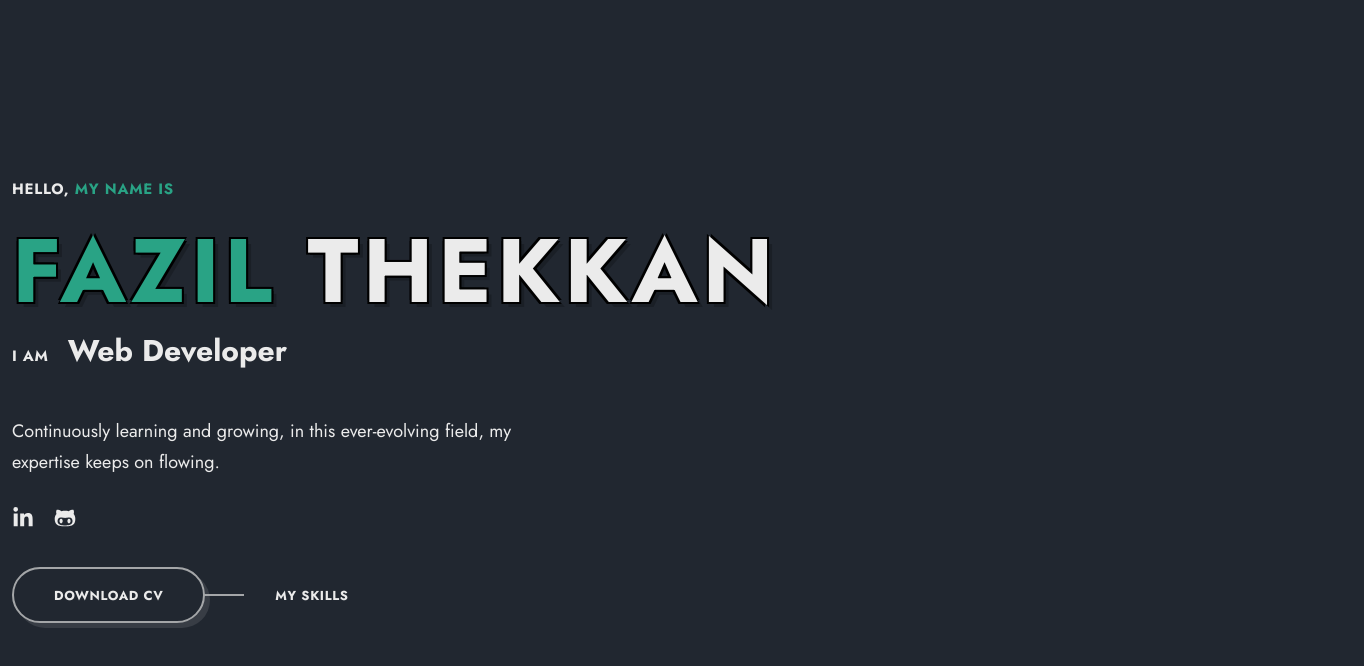
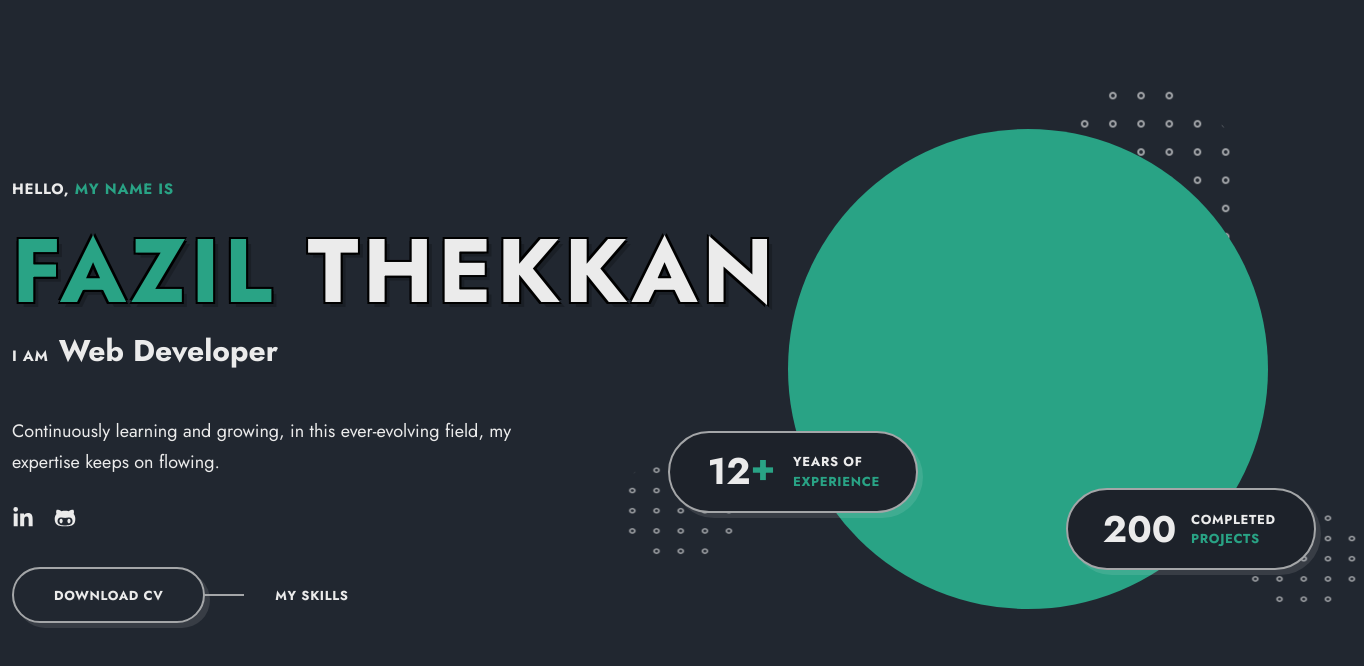
Before and after one commit to fazilcodes/portfolio, a React (Vite) app: page / in a window 1280 px wide. Shown: the top 666 px of the page, 1364 px wide, since content can reach past the window. Built offline with nearby package versions, Linux system fonts and the light colour scheme.

Commit message:
Homepage Done

```diff
--- a/src/App.css
+++ b/src/App.css
@@ -149,3 +149,9 @@ img {
     filter: blur(0);
     opacity: 1;
 }
+
+.shape {
+    position: absolute;
+    filter: invert(1);
+    opacity: 0.6;
+}
--- a/src/pages/home/Home.jsx
+++ b/src/pages/home/Home.jsx
@@ -23,8 +23,36 @@ const Home = () => {
         </h1>
 
         <p className="home_job">
-          <span className="text-cs">I Am</span><b> Web Developer</b>
+          <span className="text-cs">I Am</span><b>Web Developer</b>
         </p>
+
+        <div className="home_img-wrapper">
+          <div className="home_banner">
+            <img src="" alt="" className='home_profile'/>
+          </div>
+
+          <p className="home_data home_data-one">
+            <span className='text-lg'>
+              12<b>+</b>
+            </span>
+            <span className='text-sm text-cs'>
+              Years of <span>Experience</span>
+            </span>
+          </p>
+
+          <p className="home_data home_data-two">
+            <span className='text-lg'>
+              200
+            </span>
+            <span className='text-sm text-cs'>
+              Completed <span>Projects</span>
+            </span>
+          </p>
+
+          <img src={shapeOne} alt="" className="shape shape_1" />
+          <img src={shapeTwo} alt="" className="shape shape_2" />
+          <img src={shapeTwo} alt="" className="shape shape_3" />
+        </div>
 
         <p className="home_text">
         Continuously learning and growing,
--- a/src/pages/home/home.css
+++ b/src/pages/home/home.css
@@ -1,5 +1,5 @@
 .home {
-    background-color: var(--first-gradient);
+    background-image: var(--first-gradient);
     min-height: 100vh;
     display: grid;
     align-items: center;
@@ -7,6 +7,7 @@
 
 .home_container {
     width: 100%;
+    position: relative;
 }
 
 .home_subtitle,
@@ -17,6 +18,7 @@
 .home_subtitle,
 .home_job span{
     font-size: var(--small-font-size);
+    color: var(--title-color);
 }
 
 .home_subtitle span,
@@ -74,3 +76,102 @@
     height: 2px;
     background-color: var(--border-color);
 }
+
+.home_img-wrapper {
+    position: absolute;
+    top: 0;
+    right: 12px;
+    width: 100%;
+    transform: translateY(-10%);
+    max-width: 480px;
+}
+
+.home_banner {
+    background-color: var(--primary-color);
+    padding-bottom: 100%;
+    border-radius: 50%;
+    position: relative;
+    z-index: 1;
+}
+
+.home_profile {
+    position: absolute;
+    bottom: 0;
+    height: 550px;
+    border-radius: 500px;
+    object-fit: cover;
+}
+
+.home_data {
+    position: absolute;
+    border: 2px solid var(--border-color);
+    background-color: var(--container-color);
+    box-shadow: var(--shadow);
+    padding-inline: 20px;
+    width: 250px;
+    height: 82px;
+    border-radius: 82px;
+    display: flex;
+    align-items: center;
+    z-index: 1;
+}
+
+.home_data-one {
+    bottom: 20%;
+    left: -25%;
+}
+
+.home_data-two {
+    bottom: 8%;
+    right: -10%;
+}
+
+.home_data .text-lg,
+.home_data .text-sm {
+    width: 50%;
+    color: var(--title-color);
+    font-weight: 700;
+}
+
+.home_data .text-lg {
+    text-align: center;
+    font-size: 37px;
+}
+
+.home_data .text-sm {
+    font-size: 13px;
+    line-height: 1.5em;
+}
+
+.home_data .text-lg b ,
+.home_data .text-sm span {
+    color: var(--primary-color);
+}
+
+.home_data .text-lg b {
+    position: relative;
+    top: -4px;
+}
+
+.shape_1 {
+    width: 226px;
+    height: 226px;
+    top: -10%;
+    right: 3%;
+}
+
+.shape_2,
+.shape_3 {
+    width: 121px;
+    height: 101px;
+}
+
+.shape_2 {
+    bottom: 10%;
+    left: -35%;
+}
+
+.shape_3 {
+    bottom: 0%;
+    right: -20%;
+}
```
